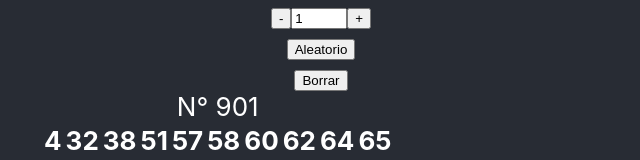
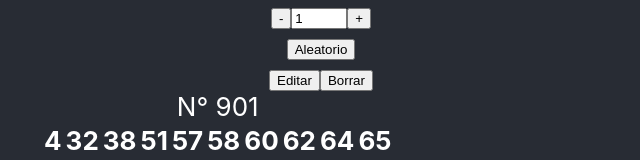
Before and after one commit to JIVitian/React-Auto-Bingo, a React (Create React App) app: page / in a window 1280 px wide. Both pictures are taken after a click on the button "Aleatorio". Shown: the part 513-673 px from the top of the page, without its empty margins (319-959 px from the left). Built offline with nearby package versions, Linux system fonts and the light colour scheme.

Commit message:
Edit is working!

```diff
--- a/src/components/AutoBingo.js
+++ b/src/components/AutoBingo.js
@@ -9,9 +9,31 @@ const AutoBingo = () => {
   const [round, setRound] = useState(1);
   const [ball, setBall] = useState('');
   const [bingosList, setBingosList] = useState([]);
+  const [bingoToUpdate, setBingoToUpdate] = useState({});
 
   const addNewBingo = newBingo => {
+    if (bingoToUpdate?.bingoId) {
+      setBingosList(
+        bingosList.map(bingo =>
+          bingo.bingoId === bingoToUpdate.bingoId ? newBingo : bingo
+        )
+      );
+
+      setBingoToUpdate({});
+
+      return;
+    }
+
+    if (bingosList.some(bingo => bingo.bingoId === newBingo.bingoId)) {
+      alert('Ya existe un bingo con ese número');
+      return;
+    }
+
     setBingosList([...bingosList, newBingo]);
+  };
+
+  const handleEditBingo = bingo => {
+    setBingoToUpdate(bingo);
   };
 
   // Update the grid of every bingo when the ball value changes
@@ -37,7 +59,10 @@ const AutoBingo = () => {
 
   return (
     <section>
-      <NewBingoModal handleNewBingo={addNewBingo} />
+      <NewBingoModal
+        handleSubmit={addNewBingo}
+        bingo={bingoToUpdate}
+      />
       <BallInput
         value={ball}
         setValue={setBall}
@@ -55,12 +80,13 @@ const AutoBingo = () => {
       {bingosList.map(({ bingoId, numbers, grid }) => (
         <Bingo
           key={bingoId}
-          idBingo={bingoId}
+          bingoId={bingoId}
           numbers={numbers}
           grid={grid}
           onDelete={() =>
             setBingosList(bingosList.filter(b => b.bingoId !== bingoId))
           }
+          onEdit={handleEditBingo}
         />
       ))}
     </section>
--- a/src/components/Bingo.js
+++ b/src/components/Bingo.js
@@ -1,13 +1,14 @@
-const Bingo = ({ idBingo, numbers, grid, onDelete }) => {
+const Bingo = ({ bingoId, numbers, grid, onDelete, onEdit }) => {
   return (
     <>
       <div>
-        <button
-          onClick={() => onDelete(idBingo)}
-        >Borrar</button>
+        <button onClick={() => onEdit({ bingoId, numbers, grid })}>
+          Editar
+        </button>
+        <button onClick={() => onDelete(bingoId)}>Borrar</button>
       </div>
-      <table id={idBingo}>
-        <caption>N° {idBingo}</caption>
+      <table id={bingoId}>
+        <caption>N° {bingoId}</caption>
         <thead>
           <tr>
             {numbers.map((number, index) => (
--- a/src/components/NewBingoModal.js
+++ b/src/components/NewBingoModal.js
@@ -1,9 +1,9 @@
-import { useState } from 'react';
+import { useEffect, useState } from 'react';
 import { createEmptyGrid, createEmptyRow } from '../utils/grid-utils';
 import { quickSort } from '../utils/utils';
 import BallInput from './BallInput';
 
-const NewBingoModal = ({ handleNewBingo }) => {
+const NewBingoModal = ({ handleSubmit, bingo }) => {
   const [numbers, setNumbers] = useState(createEmptyRow(10, ''));
   const [bingoId, setbingoId] = useState('');
 
@@ -13,7 +13,7 @@ const NewBingoModal = ({ handleNewBingo }) => {
     setNumbers(newNumbers);
   };
 
-  const handleSubmit = e => {
+  const submitForm = e => {
     e.preventDefault();
     if (!bingoId || numbers.some(x => !x)) {
       alert('Complete todos los campos');
@@ -25,15 +25,20 @@ const NewBingoModal = ({ handleNewBingo }) => {
       return;
     }
 
-    handleNewBingo({
+    handleSubmit({
       numbers: quickSort(numbers.map(Number)),
       bingoId,
-      grid: createEmptyGrid(),
+      grid: bingo.grid || createEmptyGrid(),
     });
   };
 
+  useEffect(() => {
+    setNumbers(bingo.numbers || createEmptyRow(10, ''));
+    setbingoId(bingo.bingoId || '');
+  }, [bingo]);
+
   return (
-    <form onSubmit={handleSubmit}>
+    <form onSubmit={submitForm}>
       <h3>Nuevo Bingo</h3>
       <div>
         <h4 htmlFor="bingoId">N°</h4>
```
